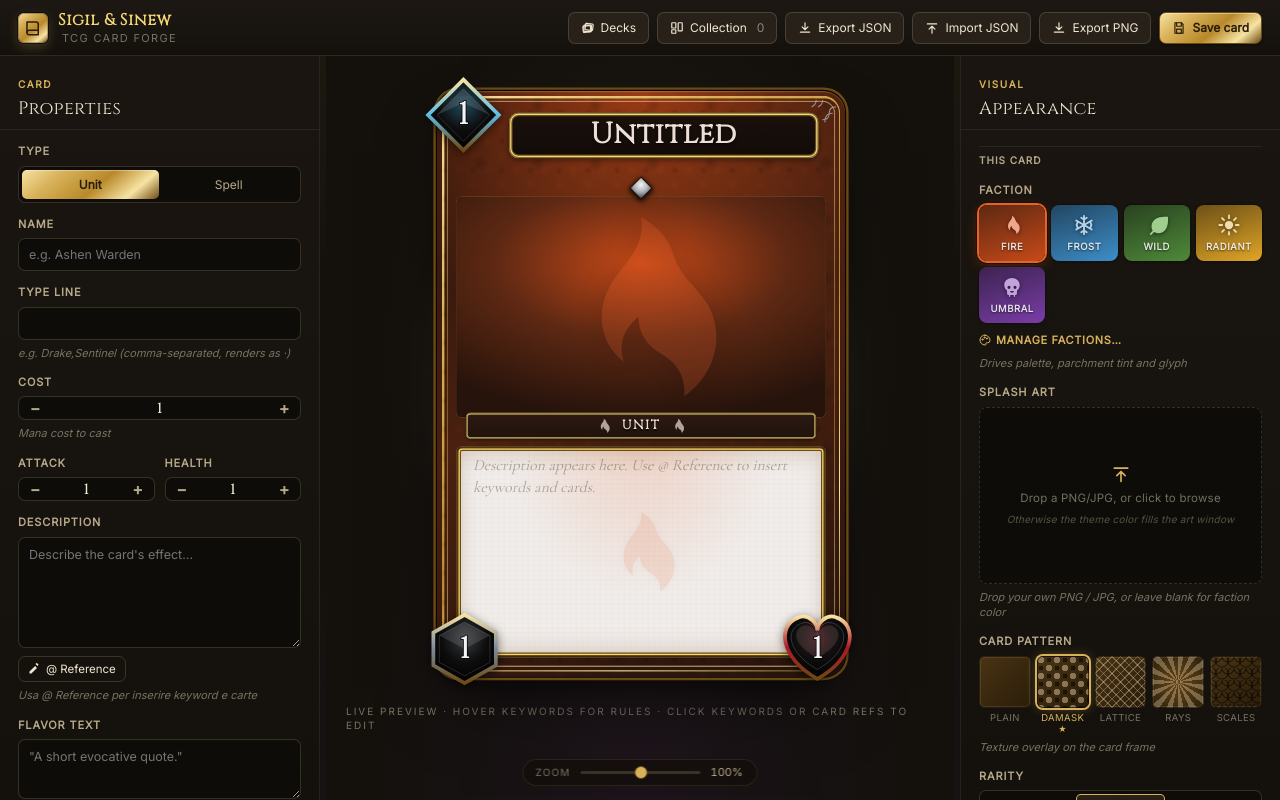
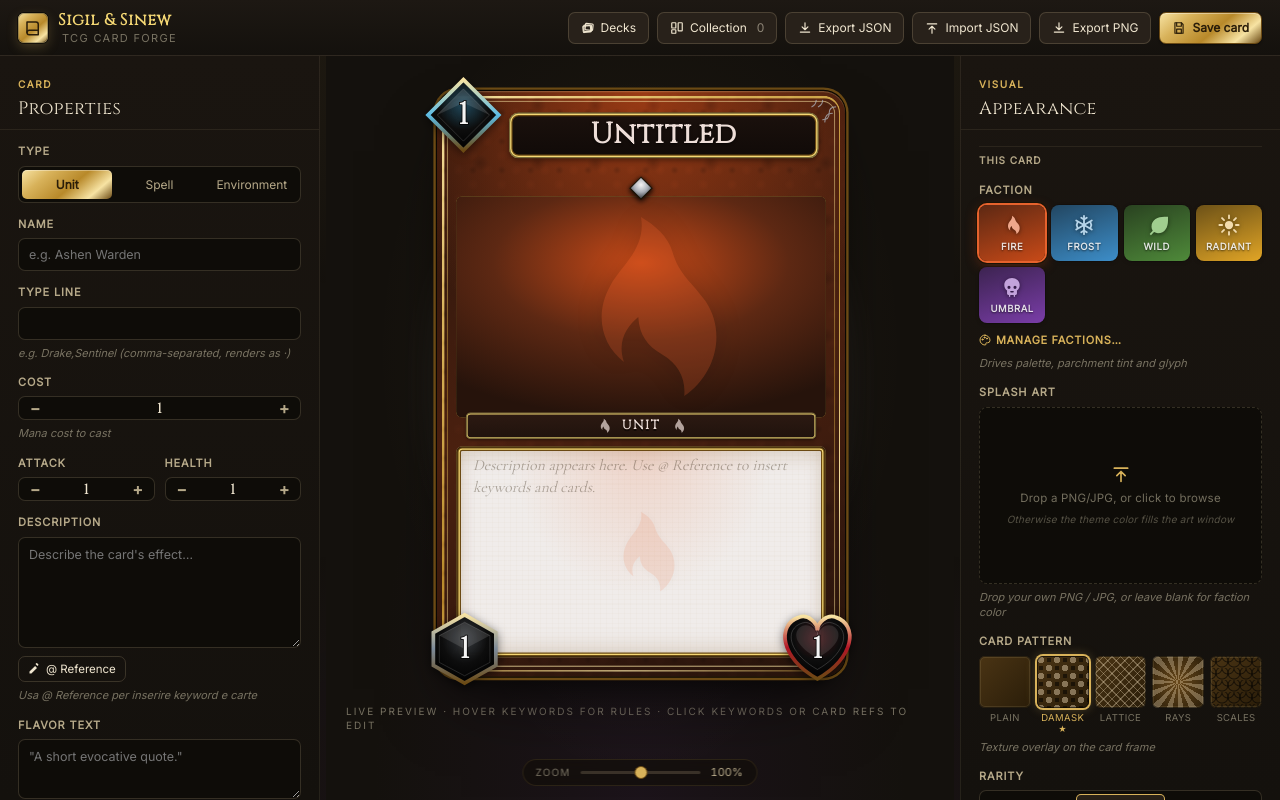
Before and after one commit to Cis8/tcg-card-forge, a React (Vite) app: page / in a window 1280 px wide. Built offline with nearby package versions, Linux system fonts and the light colour scheme; a web font is replaced by a local one.

Commit message:
feat: add environment card type with optional cost
Agent-Logs-Url: https://github.com/Cis8/tcg-card-forge/sessions/5b0c5856-e2f2-41d7-91ab-6d12d2d299d2

Co-authored-by: Cis8 <56507645+Cis8@users.noreply.github.com>

```diff
--- a/src/card-preview.tsx
+++ b/src/card-preview.tsx
@@ -196,6 +196,8 @@ export function CardPreview({ card, keywords, factions, rarities, cards,
   const rarityDeep = rarity ? deriveRarityDeep(rarity.color) : 'transparent';
   const rarityGlow = rarity ? deriveRarityGlow(rarity.color) : 'transparent';
   const isUnit = card.type === 'unit';
+  const showCostGem = card.type !== 'environment' || card.cost != null;
+  const cardTypeLabel = card.type === 'unit' ? 'Unit' : card.type === 'environment' ? 'Environment' : 'Spell';
 
   const kwById = useMemo(() => {
     const m = new Map<string, Keyword>();
@@ -273,7 +275,7 @@ export function CardPreview({ card, keywords, factions, rarities, cards,
         <div className="type-plate">
           <span className="type-glyph"><Glyph name={factionRaw.glyph} size={14}/></span>
           <span className="type-label">
-            {isUnit ? 'Unit' : 'Spell'}
+            {cardTypeLabel}
             {card.subtype ? <span className="type-sub"> · {card.subtype.split(',').map(s => s.trim()).join(' · ')}</span> : null}
           </span>
           <span className="type-glyph"><Glyph name={factionRaw.glyph} size={14}/></span>
@@ -317,9 +319,11 @@ export function CardPreview({ card, keywords, factions, rarities, cards,
 
       </div>
 
-      <div className="cost-gem">
-        <StatGem variant={costShape} rimColor={costColor} value={card.cost ?? 0} size={64}/>
-      </div>
+      {showCostGem && (
+        <div className="cost-gem">
+          <StatGem variant={costShape} rimColor={costColor} value={card.cost ?? 0} size={64}/>
+        </div>
+      )}
 
       {isUnit && (
         <>
--- a/src/card-thumbnail.tsx
+++ b/src/card-thumbnail.tsx
@@ -14,6 +14,7 @@ export function CardThumbnail({ card, factions, rarities }: CardThumbnailProps):
   const factionRaw = factions.find(f => f.id === card.faction) ?? factions[0];
   const faction = deriveFaction(factionRaw);
   const rarity = card.rarity ? rarities.find(r => r.id === card.rarity) : undefined;
+  const showCost = card.type !== 'environment' || card.cost != null;
   return (
     <>
       <div className="coll-card-art" style={{
@@ -28,7 +29,7 @@ export function CardThumbnail({ card, factions, rarities }: CardThumbnailProps):
             <Glyph name={factionRaw.glyph} size={56}/>
           </div>
         )}
-        <div className="coll-card-cost">{card.cost ?? 0}</div>
+        {showCost && <div className="coll-card-cost">{card.cost ?? 0}</div>}
         {card.type === 'unit' && (
           <div className="coll-card-stats">
             <span>{card.attack ?? 0}</span>
--- a/src/collection-filter.ts
+++ b/src/collection-filter.ts
@@ -54,8 +54,9 @@ export function applyFilters(
     if (factions.length > 0 && !factions.includes(card.faction)) return false;
 
     if (costs.length > 0) {
+      const cost = card.cost ?? 0;
       const matchesCost = costs.some(c =>
-        c === COST_PLUS_THRESHOLD ? card.cost >= COST_PLUS_THRESHOLD : card.cost === c
+        c === COST_PLUS_THRESHOLD ? cost >= COST_PLUS_THRESHOLD : cost === c
       );
       if (!matchesCost) return false;
     }
--- a/src/controls.tsx
+++ b/src/controls.tsx
@@ -376,6 +376,7 @@ interface LeftPanelProps {
 
 export function LeftPanel({ card, onChange, keywords, cards, factions, rarities, globalSettings, onOpenKeywords, deckSettings, onDeckSettingChange }: LeftPanelProps): React.ReactElement {
   const isUnit = card.type === 'unit';
+  const isEnvironment = card.type === 'environment';
   const textareaRef = useRef<HTMLTextAreaElement>(null);
   const cursorPosRef = useRef<number>(0);
   const [showRefPicker, setShowRefPicker] = useState(false);
@@ -406,9 +407,12 @@ export function LeftPanel({ card, onChange, keywords, cards, factions, rarities,
       </header>
       <div className="rail-body">
         <Field label="Type">
-          <Seg value={card.type} columns={2}
-               options={[{ value: 'unit', label: 'Unit' }, { value: 'spell', label: 'Spell' }]}
-               onChange={(v) => onChange({ type: v as Card['type'] })}/>
+          <Seg value={card.type} columns={3}
+               options={[{ value: 'unit', label: 'Unit' }, { value: 'spell', label: 'Spell' }, { value: 'environment', label: 'Environment' }]}
+               onChange={(v) => {
+                 const type = v as Card['type'];
+                 onChange(type !== 'environment' && card.cost == null ? { type, cost: 0 } : { type });
+               }}/>
         </Field>
         <Field label="Name">
           <input className="text-input" type="text" value={card.name}
@@ -421,8 +425,19 @@ export function LeftPanel({ card, onChange, keywords, cards, factions, rarities,
                  onChange={(e) => onChange({ subtype: e.target.value })}/>
         </Field>
         <Field label="Cost" hint="Mana cost to cast">
-          <Stepper value={card.cost ?? 0} min={0} max={99}
-                   onChange={(v) => onChange({ cost: v })}/>
+          {isEnvironment && card.cost == null ? (
+            <button type="button" className="btn btn-sm" onClick={() => onChange({ cost: 0 })}>
+              Add cost
+            </button>
+          ) : (
+            <Stepper value={card.cost ?? 0} min={0} max={99}
+                     onChange={(v) => onChange({ cost: v })}/>
+          )}
+          {isEnvironment && card.cost != null && (
+            <button type="button" className="btn btn-sm btn-ghost" style={{ marginTop: 8 }} onClick={() => onChange({ cost: undefined })}>
+              No cost
+            </button>
+          )}
         </Field>
         {isUnit && (
           <div className="row-2">
--- a/src/deck-editor.tsx
+++ b/src/deck-editor.tsx
@@ -85,7 +85,7 @@ function DeckCardRow({ card, cards, factions, rarities, keywords, quantity, maxC
             <Glyph name={faction.glyph} size={13} />
           </span>
         )}
-        <span className="deck-card-row-cost">{card.cost}</span>
+        <span className="deck-card-row-cost">{card.cost ?? '—'}</span>
         <span className="deck-card-row-name">{card.name || 'Untitled'}</span>
         <div className="deck-card-row-qty">
           <button
--- a/src/deck-utils.ts
+++ b/src/deck-utils.ts
@@ -118,7 +118,7 @@ export function sortCardsByCost<T extends Card>(cards: T[]): T[] {
     const aToken = a.rarity == null;
     const bToken = b.rarity == null;
     if (aToken !== bToken) return aToken ? 1 : -1;
-    return a.cost - b.cost;
+    return (a.cost ?? 0) - (b.cost ?? 0);
   });
 }
 
--- a/src/types.ts
+++ b/src/types.ts
@@ -1,6 +1,6 @@
 // types.ts — shared TypeScript interfaces for all TCG data entities.
 
-export type CardType = 'unit' | 'spell';
+export type CardType = 'unit' | 'spell' | 'environment';
 
 export type PatternName = 'plain' | 'damask' | 'lattice' | 'rays' | 'scales';
 
@@ -60,7 +60,8 @@ export interface Card {
   frame: FrameVariant; // card-specific border style
   /** Per-card font override. Falls back to globalSettings.font when absent. */
   font?: FontVariant;
-  cost: number;
+  // Optional for environment cards.
+  cost?: number;
   // Optional: only present for units; spells omit these.
   attack?: number;
   health?: number;
```
